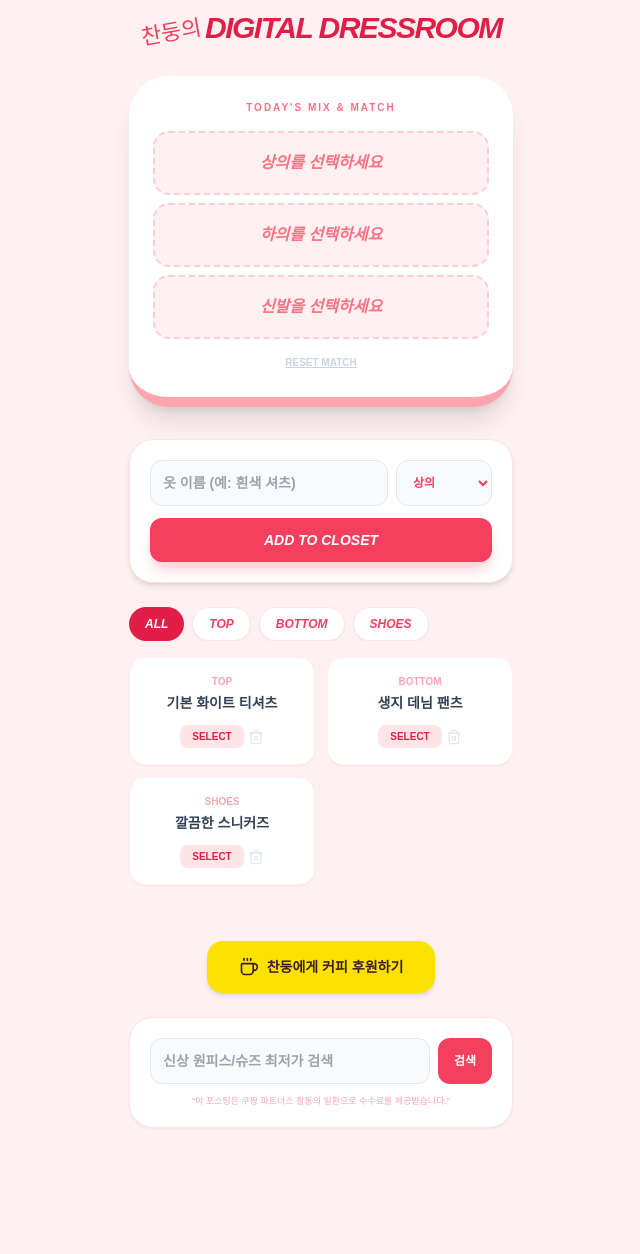
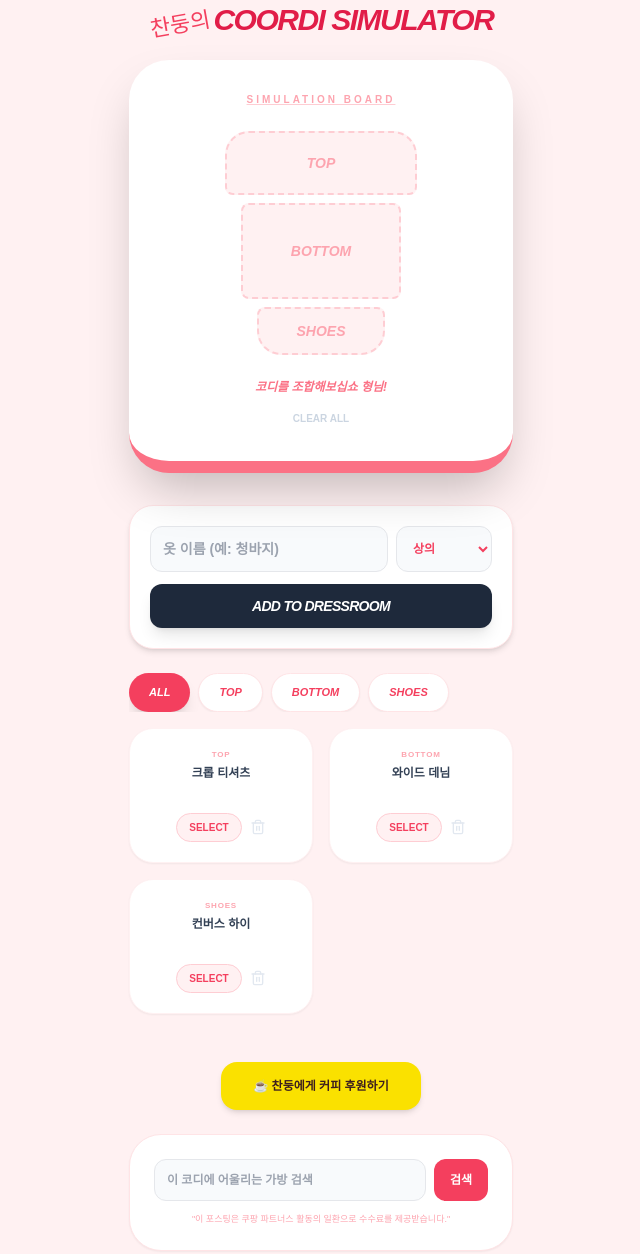
Before and after one commit to dunmarin2-spec/dressroom, a plain HTML site: page index.html in a window 1280 px wide. Shown: the part 37-1291 px from the top of the page, without its empty margins (319-959 px from the left). Drawn offline with nearby package versions, Linux system fonts and the light colour scheme; a web font is replaced by a local one.

Commit message:
Update index.html

```diff
--- a/index.html
+++ b/index.html
@@ -3,7 +3,7 @@
 <head>
     <meta charset="UTF-8">
     <meta name="viewport" content="width=device-width, initial-scale=1.0, maximum-scale=1.0, user-scalable=no, viewport-fit=cover">
-    <title>Digital Dressroom - 찬둥 에디션</title>
+    <title>Coordi Sim - 찬둥 에디션</title>
     <script src="https://cdn.tailwindcss.com"></script>
     <script src="https://unpkg.com/lucide@latest"></script>
     <style>
@@ -11,80 +11,83 @@
         body { font-family: 'Pretendard', sans-serif; background-color: #fff1f2; color: #4b5563; -webkit-tap-highlight-color: transparent; }
         .chan-doong-signature { font-family: 'Nanum Pen Script', cursive; font-size: 22px; color: #f43f5e; transform: rotate(-10deg) translateY(6px); margin-right: 4px; }
         .hide-scrollbar::-webkit-scrollbar { display: none; }
-        .closet-item { transition: all 0.2s ease-out; }
-        .closet-item:active { transform: scale(0.95); }
+        .sim-slot { transition: all 0.4s cubic-bezier(0.175, 0.885, 0.32, 1.275); }
+        .sim-active { transform: scale(1.05); background-color: #f43f5e !important; color: white !important; border-style: solid !important; }
     </style>
 </head>
 <body class="p-4 flex flex-col items-center min-h-screen pb-24">
 
-    <header class="text-center my-8 flex items-center justify-center">
+    <header class="text-center my-6 flex items-center justify-center">
         <span class="chan-doong-signature">찬둥의</span>
-        <h1 class="text-3xl font-black text-rose-600 italic tracking-tighter leading-none uppercase">Digital Dressroom</h1>
+        <h1 class="text-3xl font-black text-rose-600 italic tracking-tighter leading-none uppercase">Coordi Simulator</h1>
     </header>
 
-    <div class="w-full max-w-sm bg-white rounded-[2.5rem] shadow-xl p-6 mb-8 border-b-[10px] border-rose-300 text-center relative">
-        <p class="text-[10px] font-black text-rose-400 uppercase tracking-[0.2em] mb-4">Today's Mix & Match</p>
-        <div class="space-y-2">
-            <div id="view-top" class="h-16 flex items-center justify-center bg-rose-50 rounded-2xl text-rose-400 font-bold italic border-2 border-dashed border-rose-200">상의를 선택하세요</div>
-            <div id="view-bottom" class="h-16 flex items-center justify-center bg-rose-50 rounded-2xl text-rose-400 font-bold italic border-2 border-dashed border-rose-200">하의를 선택하세요</div>
-            <div id="view-shoes" class="h-16 flex items-center justify-center bg-rose-50 rounded-2xl text-rose-400 font-bold italic border-2 border-dashed border-rose-200">신발을 선택하세요</div>
+    <div class="w-full max-w-sm bg-white rounded-[2.5rem] shadow-2xl p-8 mb-8 border-b-[12px] border-rose-400 text-center relative">
+        <p class="text-[10px] font-black text-rose-300 uppercase tracking-[0.3em] mb-6 underline decoration-rose-200">Simulation Board</p>
+
+        <div class="flex flex-col items-center gap-2">
+            <div id="sim-top" class="sim-slot w-48 h-16 flex items-center justify-center bg-rose-50 rounded-t-3xl rounded-b-lg text-rose-300 font-bold italic border-2 border-dashed border-rose-200 text-sm px-4">TOP</div>
+            <div id="sim-bottom" class="sim-slot w-40 h-24 flex items-center justify-center bg-rose-50 rounded-lg text-rose-300 font-bold italic border-2 border-dashed border-rose-200 text-sm px-4">BOTTOM</div>
+            <div id="sim-shoes" class="sim-slot w-32 h-12 flex items-center justify-center bg-rose-50 rounded-t-lg rounded-b-3xl text-rose-300 font-bold italic border-2 border-dashed border-rose-200 text-sm px-4">SHOES</div>
         </div>
-        <button onclick="resetCoordi()" class="mt-4 text-[10px] font-bold text-slate-300 uppercase underline">Reset Match</button>
+
+        <div id="statusMsg" class="mt-6 text-xs font-black text-rose-400 italic min-h-[1rem]">코디를 조합해보십쇼 형님!</div>
+        <button onclick="resetCoordi()" class="mt-4 text-[10px] font-bold text-slate-300 uppercase hover:text-rose-400 transition">Clear All</button>
     </div>
 
     <div class="w-full max-w-sm bg-white rounded-3xl p-5 shadow-md mb-6 border border-rose-100">
         <div class="flex gap-2 mb-3">
-            <input type="text" id="itemName" placeholder="옷 이름 (예: 흰색 셔츠)" class="flex-grow p-3 border rounded-xl text-sm bg-slate-50 outline-none focus:ring-2 focus:ring-rose-400 font-semibold text-black">
+            <input type="text" id="itemName" placeholder="옷 이름 (예: 청바지)" class="flex-grow p-3 border rounded-xl text-sm bg-slate-50 outline-none focus:ring-2 focus:ring-rose-400 font-semibold text-black">
             <select id="itemCategory" class="w-24 p-3 border rounded-xl text-xs bg-slate-50 outline-none font-bold text-rose-500">
                 <option value="top">상의</option>
                 <option value="bottom">하의</option>
                 <option value="shoes">신발</option>
             </select>
         </div>
-        <button onclick="addItem()" class="w-full bg-rose-500 text-white p-3 rounded-xl font-black text-sm active:scale-95 transition shadow-lg shadow-rose-200 uppercase italic">Add to Closet</button>
+        <button onclick="addItem()" class="w-full bg-slate-800 text-white p-3 rounded-xl font-black text-sm active:scale-95 transition shadow-lg uppercase italic tracking-tighter">Add to Dressroom</button>
     </div>
 
     <div class="w-full max-w-sm flex gap-2 mb-4 overflow-x-auto hide-scrollbar">
-        <button onclick="filterCloset('all')" class="px-4 py-2 bg-rose-600 text-white rounded-full text-xs font-black italic">ALL</button>
-        <button onclick="filterCloset('top')" class="px-4 py-2 bg-white text-rose-500 rounded-full text-xs font-black italic shadow-sm border border-rose-100">TOP</button>
-        <button onclick="filterCloset('bottom')" class="px-4 py-2 bg-white text-rose-500 rounded-full text-xs font-black italic shadow-sm border border-rose-100">BOTTOM</button>
-        <button onclick="filterCloset('shoes')" class="px-4 py-2 bg-white text-rose-500 rounded-full text-xs font-black italic shadow-sm border border-rose-100">SHOES</button>
+        <button onclick="filterCloset('all')" class="px-5 py-2.5 bg-rose-500 text-white rounded-full text-[11px] font-black italic shadow-lg">ALL</button>
+        <button onclick="filterCloset('top')" class="px-5 py-2.5 bg-white text-rose-500 rounded-full text-[11px] font-black italic shadow-sm border border-rose-100">TOP</button>
+        <button onclick="filterCloset('bottom')" class="px-5 py-2.5 bg-white text-rose-500 rounded-full text-[11px] font-black italic shadow-sm border border-rose-100">BOTTOM</button>
+        <button onclick="filterCloset('shoes')" class="px-5 py-2.5 bg-white text-rose-500 rounded-full text-[11px] font-black italic shadow-sm border border-rose-100">SHOES</button>
     </div>
 
-    <div class="w-full max-w-sm grid grid-cols-2 gap-3 mb-10" id="closetList">
-        </div>
+    <div class="w-full max-w-sm grid grid-cols-2 gap-4 mb-12" id="closetList"></div>
 
-    <div class="w-full max-w-sm space-y-6 mt-4 mb-10">
+    <div class="w-full max-w-sm space-y-6 mb-10">
         <div class="text-center">
-            <a href="https://qr.kakaopay.com/FRK8J0SAD" target="_blank" class="inline-flex items-center gap-2 bg-[#FAE100] text-[#3C1E1E] px-8 py-4 rounded-2xl font-black text-sm shadow-md active:scale-95 transition">
-                <i data-lucide="coffee" class="w-5 h-5"></i> 찬둥에게 커피 후원하기
+            <a href="https://qr.kakaopay.com/FRK8J0SAD" target="_blank" class="inline-flex items-center gap-2 bg-[#FAE100] text-[#3C1E1E] px-8 py-4 rounded-2xl font-black text-xs shadow-md active:scale-95 transition">
+                ☕ 찬둥에게 커피 후원하기
             </a>
         </div>
-        <div class="bg-white border border-rose-100 rounded-3xl p-5 shadow-sm">
+        <div class="bg-white border border-rose-100 rounded-[2rem] p-6 shadow-sm text-center">
             <form action="https://www.coupang.com/np/search" method="get" target="_blank" class="flex gap-2">
                 <input type="hidden" name="channel" value="AF4757238">
-                <input type="text" name="q" placeholder="신상 원피스/슈즈 최저가 검색" class="flex-grow p-3 border rounded-xl text-sm bg-slate-50 outline-none text-black font-semibold">
+                <input type="text" name="q" placeholder="이 코디에 어울리는 가방 검색" class="flex-grow p-3 border rounded-xl text-xs bg-slate-50 outline-none text-black font-semibold">
                 <button type="submit" class="bg-rose-500 text-white px-4 rounded-xl font-bold text-xs active:scale-95 transition">검색</button>
             </form>
-            <p class="text-[9px] text-rose-300 mt-3 text-center leading-tight">"이 포스팅은 쿠팡 파트너스 활동의 일환으로 수수료를 제공받습니다."</p>
+            <p class="text-[9px] text-rose-300 mt-3 font-medium">"이 포스팅은 쿠팡 파트너스 활동의 일환으로 수수료를 제공받습니다."</p>
         </div>
     </div>
 
     <script>
         let closet = JSON.parse(localStorage.getItem('chan_closet')) || [
-            {id: 1, name: '기본 화이트 티셔츠', category: 'top'},
-            {name: '생지 데님 팬츠', category: 'bottom'},
-            {name: '깔끔한 스니커즈', category: 'shoes'}
+            {id: 1, name: '크롭 티셔츠', category: 'top'},
+            {id: 2, name: '와이드 데님', category: 'bottom'},
+            {id: 3, name: '컨버스 하이', category: 'shoes'}
         ];
+
+        let currentSim = { top: null, bottom: null, shoes: null };
 
         function addItem() {
             const name = document.getElementById('itemName').value.trim();
             const category = document.getElementById('itemCategory').value;
-            if(!name) { alert("옷 이름을 입력하십쇼 형님!"); return; }
-
+            if(!name) return alert("옷 이름을 적어주십쇼!");
             const newItem = { id: Date.now(), name, category };
             closet.push(newItem);
-            saveCloset();
+            localStorage.setItem('chan_closet', JSON.stringify(closet));
             renderCloset('all');
             document.getElementById('itemName').value = '';
         }
@@ -92,40 +95,49 @@
         function renderCloset(filter) {
             const list = document.getElementById('closetList');
             list.innerHTML = '';
-
             const filtered = filter === 'all' ? closet : closet.filter(i => i.category === filter);
 
             filtered.forEach(item => {
                 const div = document.createElement('div');
-                div.className = "bg-white p-4 rounded-2xl shadow-sm border border-rose-50 closet-item text-center relative";
+                div.className = "bg-white p-5 rounded-3xl shadow-sm border border-rose-50 flex flex-col items-center text-center animate-in fade-in slide-in-from-bottom-2 duration-300";
                 div.innerHTML = `
-                    <p class="text-[10px] font-black text-rose-300 uppercase mb-1">${item.category}</p>
-                    <p class="font-bold text-slate-700 text-sm mb-3 truncate">${item.name}</p>
-                    <div class="flex gap-1 justify-center">
-                        <button onclick="selectForPreview('${item.category}', '${item.name}')" class="bg-rose-100 text-rose-600 px-3 py-1 rounded-lg text-[10px] font-black uppercase">Select</button>
+                    <p class="text-[8px] font-black text-rose-300 uppercase mb-1 tracking-widest">${item.category}</p>
+                    <p class="font-bold text-slate-700 text-xs mb-4 h-8 overflow-hidden line-clamp-2">${item.name}</p>
+                    <div class="flex gap-2">
+                        <button onclick="simulate('${item.category}', '${item.name}')" class="bg-rose-50 text-rose-500 border border-rose-200 px-3 py-1.5 rounded-full text-[10px] font-black uppercase active:bg-rose-500 active:text-white transition-all">Select</button>
                         <button onclick="deleteItem(${item.id})" class="text-slate-200 hover:text-rose-400"><i data-lucide="trash-2" class="w-4 h-4"></i></button>
-                    </div>
-                `;
+                    </div>`;
                 list.appendChild(div);
             });
             lucide.createIcons();
         }
 
-        function selectForPreview(category, name) {
-            const target = document.getElementById(`view-${category}`);
-            target.innerText = name;
-            target.className = "h-16 flex items-center justify-center bg-rose-500 text-white rounded-2xl font-black italic shadow-inner animate-in zoom-in duration-200 px-4 text-center text-sm";
+        function simulate(category, name) {
+            const slot = document.getElementById(`sim-${category}`);
+            slot.innerText = name;
+            slot.classList.add('sim-active');
+            currentSim[category] = name;
+            checkComplete();
+        }
+
+        function checkComplete() {
+            const msg = document.getElementById('statusMsg');
+            if(currentSim.top && currentSim.bottom && currentSim.shoes) {
+                msg.innerText = "✨ 대박! 오늘 코디 완전 찢었습니다 형님! ✨";
+                msg.className = "mt-6 text-sm font-black text-rose-600 animate-bounce italic";
+            } else {
+                msg.innerText = "조금만 더 조합해 보십쇼!";
+            }
         }
 
         function deleteItem(id) {
-            if(confirm("이 옷을 옷장에서 뺄까요?")) {
+            if(confirm("이 옷을 삭제할까요?")) {
                 closet = closet.filter(i => i.id !== id);
-                saveCloset();
+                localStorage.setItem('chan_closet', JSON.stringify(closet));
                 renderCloset('all');
             }
         }
 
-        function saveCloset() { localStorage.setItem('chan_closet', JSON.stringify(closet)); }
         function filterCloset(cat) { renderCloset(cat); }
         function resetCoordi() { location.reload(); }
 
```
